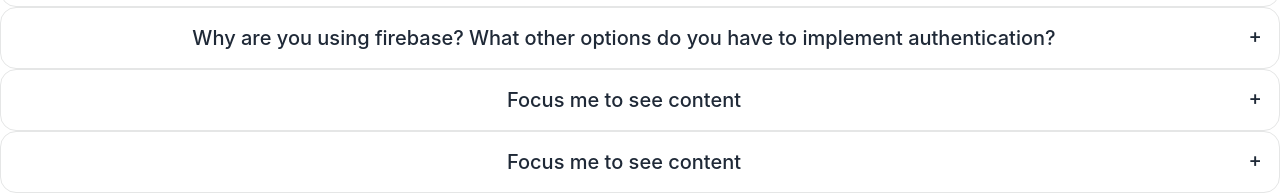
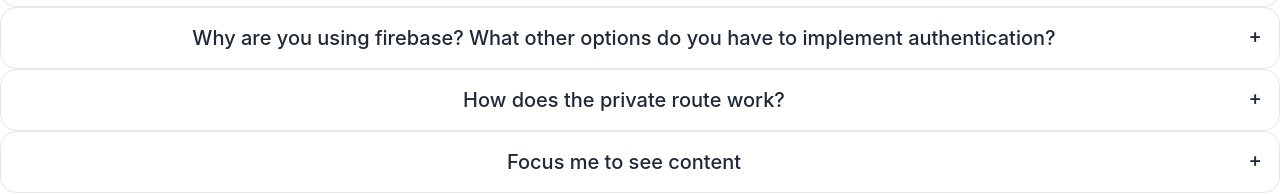
Before and after one commit to manisulislam/computer-science, a React (Create React App) app: page /blog in a window 1280 px wide. Shown: the part 145-339 px from the top of the page. Built offline with nearby package versions, Linux system fonts and the light colour scheme; no server answers.

Commit message:
set up third question

```diff
--- a/src/components/Blog.js
+++ b/src/components/Blog.js
@@ -30,10 +30,14 @@
 
 <div tabIndex={0} className="collapse collapse-plus border border-base-300 bg-base-100 rounded-box">
   <div className="collapse-title text-xl font-medium">
-    Focus me to see content
+  How does the private route work?
   </div>
   <div className="collapse-content">
-    <p>tabIndex={0} attribute is necessary to make the div focusable</p>
+    <p>
+
+    The private route component is similar to the public route, the only change is that redirect URL and authenticate condition. If the user is not authenticated he will be redirected to the login page and the user can only access the authenticated routes If he is authenticated (Logged in).
+
+    </p>
   </div>
 </div>
 
```
